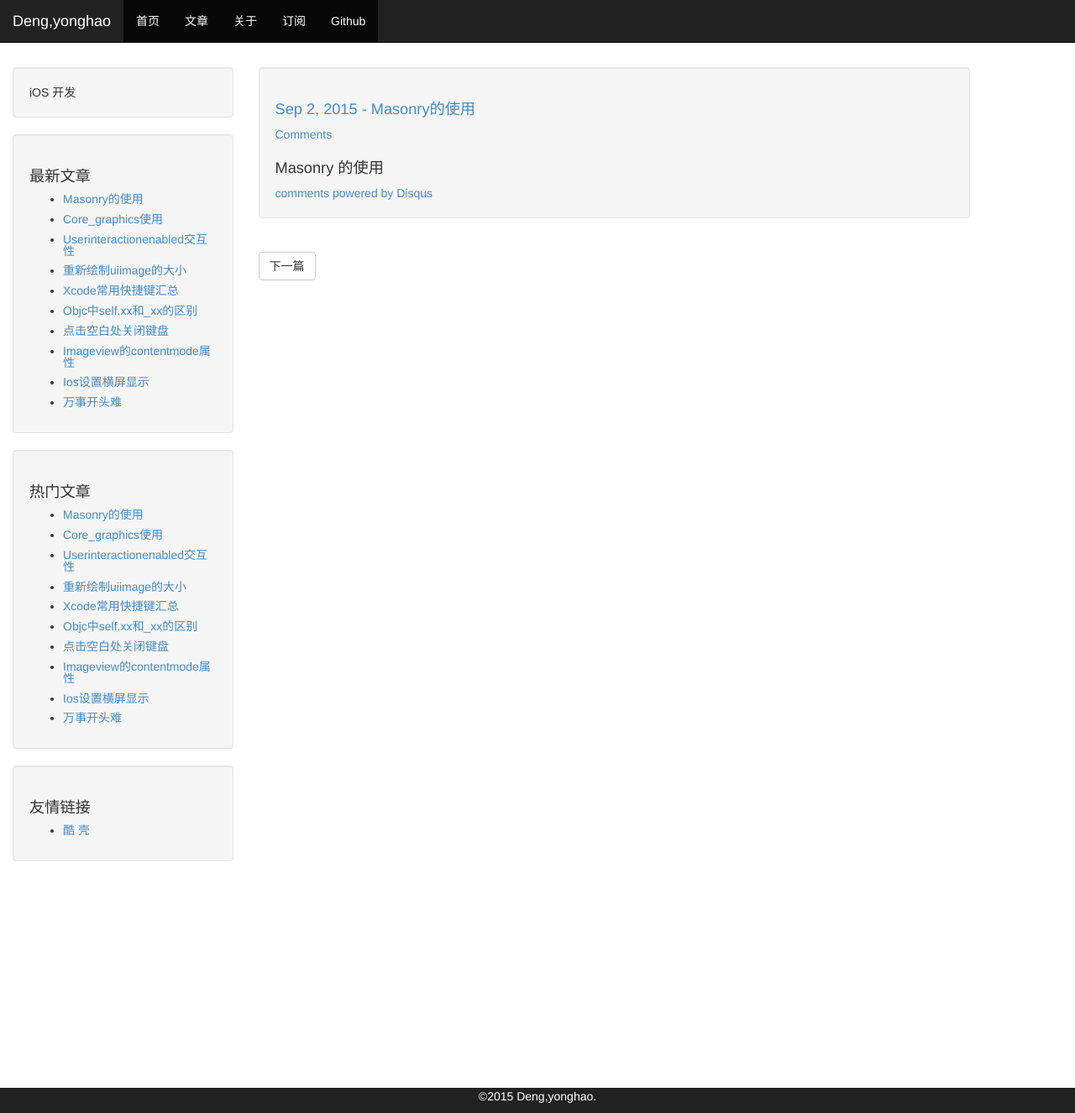
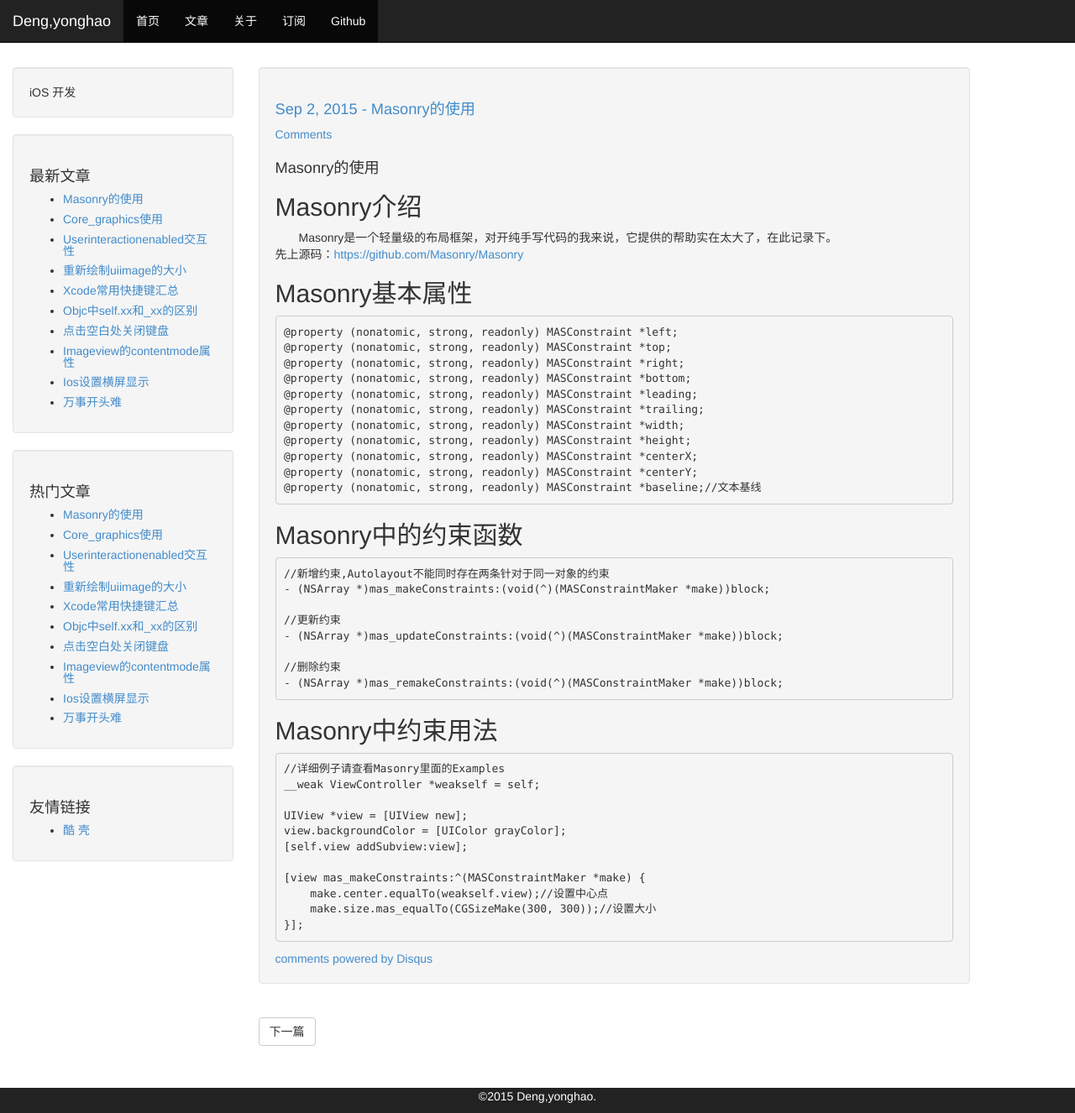
Before and after one commit to dengyonghao/dengyonghao, a Jekyll site: the page built from _posts/2015-09-02-masonry的使用.md, in a window 1280 px wide and 1326 px high. Shown: the whole window at 84% size. Built offline with Jekyll 4.4.1, drawn with Linux system fonts in a browser that asks for light colours; Markdown is read by kramdown in place of the engine named in the settings; comment, search, counter and statistics services are not loaded.

Commit message:
[M] ARCHIVE

```diff
--- a/_posts/2015-09-02-masonry的使用.md
+++ b/_posts/2015-09-02-masonry的使用.md
@@ -3,4 +3,43 @@ layout: post
 date: 2015-09-02 11:52:14
 comments: true
 ---
-#Masonry 的使用
+#Masonry的使用
+##Masonry介绍
+　　Masonry是一个轻量级的布局框架，对开纯手写代码的我来说，它提供的帮助实在太大了，在此记录下。
+先上源码：<https://github.com/Masonry/Masonry>
+
+##Masonry基本属性
+	@property (nonatomic, strong, readonly) MASConstraint *left;
+	@property (nonatomic, strong, readonly) MASConstraint *top;
+	@property (nonatomic, strong, readonly) MASConstraint *right;
+	@property (nonatomic, strong, readonly) MASConstraint *bottom;
+	@property (nonatomic, strong, readonly) MASConstraint *leading;
+	@property (nonatomic, strong, readonly) MASConstraint *trailing;
+	@property (nonatomic, strong, readonly) MASConstraint *width;
+	@property (nonatomic, strong, readonly) MASConstraint *height;
+	@property (nonatomic, strong, readonly) MASConstraint *centerX;
+	@property (nonatomic, strong, readonly) MASConstraint *centerY;
+	@property (nonatomic, strong, readonly) MASConstraint *baseline;//文本基线
+
+##Masonry中的约束函数
+	//新增约束,Autolayout不能同时存在两条针对于同一对象的约束
+	- (NSArray *)mas_makeConstraints:(void(^)(MASConstraintMaker *make))block;
+
+	//更新约束
+	- (NSArray *)mas_updateConstraints:(void(^)(MASConstraintMaker *make))block;
+
+	//删除约束
+	- (NSArray *)mas_remakeConstraints:(void(^)(MASConstraintMaker *make))block;
+
+##Masonry中约束用法
+	//详细例子请查看Masonry里面的Examples
+	__weak ViewController *weakself = self;
+
+    UIView *view = [UIView new];
+    view.backgroundColor = [UIColor grayColor];
+    [self.view addSubview:view];
+
+    [view mas_makeConstraints:^(MASConstraintMaker *make) {
+        make.center.equalTo(weakself.view);//设置中心点
+        make.size.mas_equalTo(CGSizeMake(300, 300));//设置大小
+    }];
```
